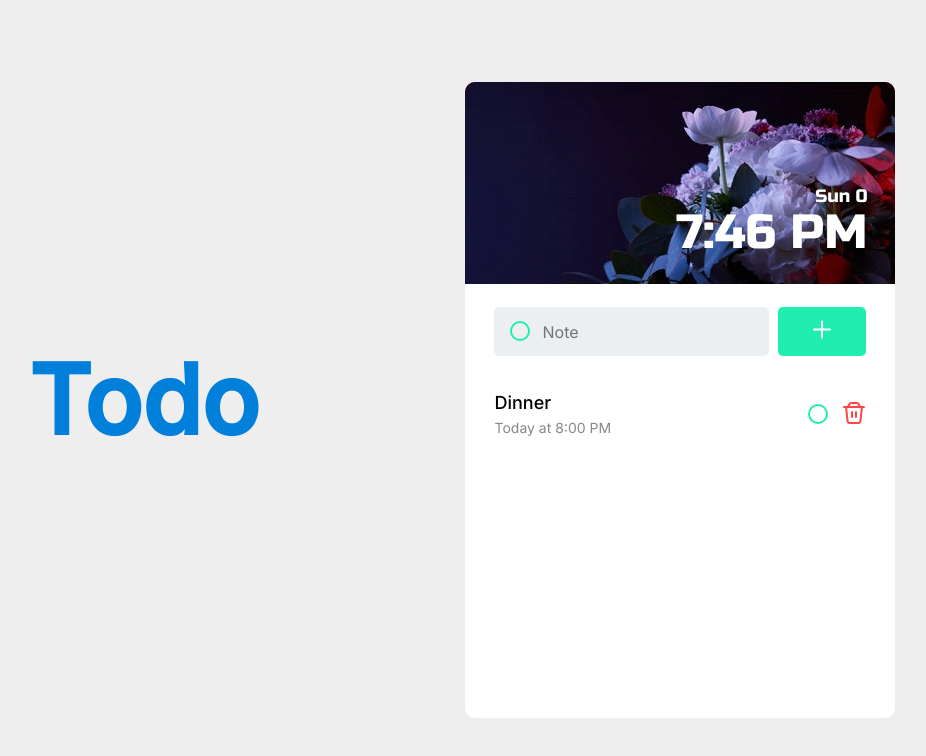
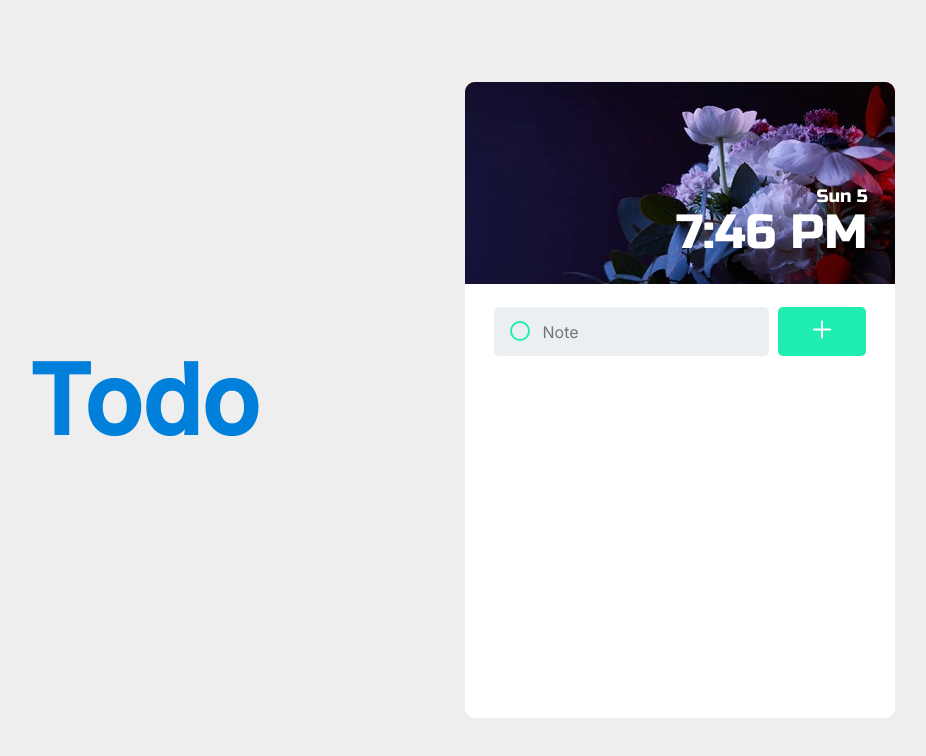
Before and after one commit to N1K100a/to-do-app, a React (Create React App) app: page / in a window 1280 px wide. Shown: the top 756 px of the page, without its empty margins (178-1104 px from the left). Built offline with nearby package versions, Linux system fonts and the light colour scheme.

Commit message:
half working

```diff
--- a/src/App.tsx
+++ b/src/App.tsx
@@ -13,8 +13,9 @@ export default function App() {
 
   const [dateState, setDateState] = useState(moment());
   const clockTime = dateState.format("LT");
-  const dateNumber = dateState.format("ddd d");
+  const dateNumber = dateState.format("ddd D");
   const currentHour = parseFloat(dateState.format("H"));
+  console.log(dateNumber);
 
   return (
     <>
--- a/src/components/RoundBtn.tsx
+++ b/src/components/RoundBtn.tsx
@@ -1,9 +1,41 @@
 import React from "react";
 import styled from "styled-components";
 
-function RoundBtnComp() {
+interface dataType {
+  id: number;
+  task: string;
+  createDate: string;
+  isFinished: boolean;
+}
+
+interface Props {
+  isFinished: boolean;
+  setTaskData: React.Dispatch<React.SetStateAction<dataType[] | []>>;
+  taskData: dataType[] | [];
+  itemData: dataType;
+}
+
+function RoundBtnComp({ isFinished, setTaskData, taskData, itemData }: Props) {
+  const changeRound = (id: number) => {
+    const newArray = taskData.map((item) => {
+      if (item.id === id) {
+        return { ...item, isFinished: !item.isFinished };
+      }
+      return item;
+    });
+    setTaskData(newArray);
+  };
+
   return (
-    <RoundBtn>
+    <RoundBtn
+      onClick={() => {
+        changeRound(itemData.id);
+      }}
+      style={
+        isFinished
+          ? { backgroundColor: "#20eeb0" }
+          : { backgroundColor: "white" }
+      }>
       <svg
         width="9"
         height="7"
@@ -27,4 +59,8 @@ const RoundBtn = styled.button`
   border-radius: 10px;
   border: 2px solid #20eeb0;
   background-color: white;
+  display: flex;
+  justify-content: center;
+  align-items: center;
+  cursor: pointer;
 `;
--- a/src/components/TaskComponent.tsx
+++ b/src/components/TaskComponent.tsx
@@ -3,15 +3,34 @@ import styled from "styled-components";
 import RoundBtnComp from "./RoundBtn";
 import trashIcon from "../assets/TrashIcon.svg";
 
-function TaskComponent() {
+interface dataType {
+  id: number;
+  task: string;
+  createDate: string;
+  isFinished: boolean;
+}
+
+interface Props {
+  setTaskData: React.Dispatch<React.SetStateAction<dataType[] | []>>;
+  taskData: dataType[] | [];
+  itemData: dataType;
+}
+
+function TaskComponent({ itemData, taskData, setTaskData }: Props) {
   return (
     <Task>
       <LeftCon>
-        <TaskName>Dinner</TaskName>
-        <TaskDate>Today at 8:00 PM</TaskDate>
+        <TaskName>{itemData.task}</TaskName>
+        <TaskDate>{itemData.createDate}</TaskDate>
       </LeftCon>
       <RightCon>
-        <RoundBtnComp />
+        <RoundBtnComp
+          isFinished={itemData.isFinished}
+          setTaskData={setTaskData}
+          taskData={taskData}
+          // itemId={itemData.id}
+          itemData={itemData}
+        />
         <TrashBtn>
           <img src={trashIcon} alt="Delete" />
         </TrashBtn>
--- a/src/components/ToDoAdd.tsx
+++ b/src/components/ToDoAdd.tsx
@@ -1,17 +1,62 @@
-import React from "react";
+import moment from "moment";
+import React, { useState } from "react";
 import styled from "styled-components";
 import addIcon from "../assets/Vector.svg";
-function ToDoAdd() {
-  const RoundBtnStyle = {
-    top: "14px",
-    left: "45px",
-    position: "absolute",
+
+interface dataType {
+  id: number;
+  task: string;
+  createDate: string;
+  isFinished: boolean;
+}
+
+interface Props {
+  setTaskData: React.Dispatch<React.SetStateAction<dataType[] | []>>;
+  taskData: dataType[] | [];
+}
+function ToDoAdd({ setTaskData, taskData }: Props) {
+  const [roundIsActive, setRoundIsActive] = useState(false);
+  const [inputValue, setInputValue] = useState("");
+
+  let length = 0;
+  if (Array.isArray(taskData)) {
+    length = taskData.length;
+  }
+
+  const currentAddData = {
+    id: length + 1,
+    task: inputValue,
+    createDate: moment().format(),
+    isFinished: roundIsActive,
   };
   return (
     <AddCon>
-      <RoundBtn />
-      <TodoInput type="text" placeholder="Note" />
-      <AddBtn>
+      <RoundBtn
+        style={
+          roundIsActive
+            ? { backgroundColor: "#20eeb0" }
+            : { background: "none" }
+        }
+        onClick={() => {
+          setRoundIsActive(!roundIsActive);
+        }}
+      />
+      <TodoInput
+        value={inputValue}
+        type="text"
+        placeholder="Note"
+        onChange={(e) => {
+          setInputValue(e.target.value);
+        }}
+      />
+      <AddBtn
+        onClick={() => {
+          if (inputValue) {
+            setTaskData([...taskData, currentAddData]);
+            setInputValue("");
+            setRoundIsActive(false);
+          }
+        }}>
         <img src={addIcon} alt="+" />
       </AddBtn>
     </AddCon>
@@ -64,4 +109,8 @@ const RoundBtn = styled.button`
   top: 14px;
   left: 45px;
   position: absolute;
+  cursor: pointer;
+  display: flex;
+  justify-content: center;
+  align-items: center;
 `;
--- a/src/components/ToDoApp.tsx
+++ b/src/components/ToDoApp.tsx
@@ -1,4 +1,4 @@
-import React from "react";
+import React, { useState } from "react";
 import styled from "styled-components";
 import ToDoAdd from "./ToDoAdd";
 import ToDoBoard from "./ToDoBoard";
@@ -9,8 +9,16 @@ interface Props {
   dateNumber: string;
   currentHour: number;
 }
+interface dataType {
+  id: number;
+  task: string;
+  createDate: string;
+  isFinished: boolean;
+}
 
 export default function ToDoApp({ clockTime, dateNumber, currentHour }: Props) {
+  const [taskData, setTaskData] = useState<dataType[] | []>([]);
+
   return (
     <ToDoCon>
       <ToDoClock
@@ -18,8 +26,8 @@ export default function ToDoApp({ clockTime, dateNumber, currentHour }: Props) {
         dateNumber={dateNumber}
         currentHour={currentHour}
       />
-      <ToDoAdd />
-      <ToDoBoard />
+      <ToDoAdd setTaskData={setTaskData} taskData={taskData} />
+      <ToDoBoard setTaskData={setTaskData} taskData={taskData} />
     </ToDoCon>
   );
 }
--- a/src/components/ToDoBoard.tsx
+++ b/src/components/ToDoBoard.tsx
@@ -2,12 +2,28 @@ import React from "react";
 import styled from "styled-components";
 import TaskComponent from "./TaskComponent";
 
-function ToDoBoard() {
-  return (
-    <ToDoBoardStyled>
-      <TaskComponent />
-    </ToDoBoardStyled>
-  );
+interface dataType {
+  id: number;
+  task: string;
+  createDate: string;
+  isFinished: boolean;
+}
+
+interface Props {
+  setTaskData: React.Dispatch<React.SetStateAction<dataType[] | []>>;
+  taskData: dataType[] | [];
+}
+
+function ToDoBoard({ taskData, setTaskData }: Props) {
+  const TaskComps = taskData?.map((itemData, index) => (
+    <TaskComponent
+      setTaskData={setTaskData}
+      taskData={taskData}
+      key={index}
+      itemData={itemData}
+    />
+  ));
+  return <ToDoBoardStyled>{TaskComps}</ToDoBoardStyled>;
 }
 
 export default ToDoBoard;
@@ -16,4 +32,7 @@ const ToDoBoardStyled = styled.div`
   width: 100%;
   height: 100%;
   padding: 36px 29px 54px 29px;
+  display: flex;
+  flex-direction: column-reverse;
+  justify-content: left;
 `;
```
